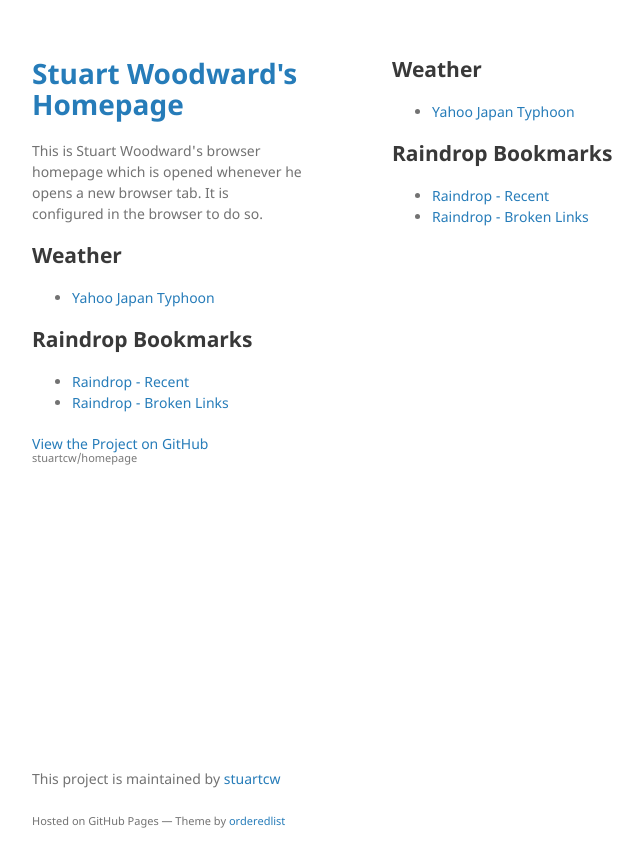
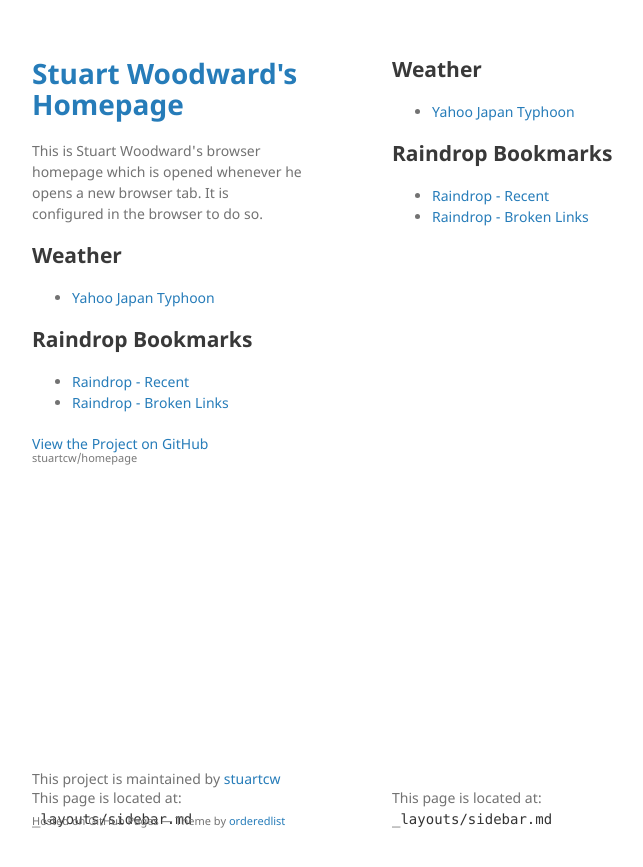
Before and after one commit to stuartcw/homepage, a Jekyll site: the page built from _layouts/sidebar.md, in a window 1280 px wide. Shown: the top 867 px of the page, without its empty margins (178-821 px from the left). Built offline with Jekyll 4.4.1, drawn with Linux system fonts in a browser that asks for light colours; our own code applies the rules of GitHub Pages for plain Markdown files.

Commit message:
Update sidebar.md

```diff
--- a/_layouts/sidebar.md
+++ b/_layouts/sidebar.md
@@ -7,3 +7,7 @@
 
 * [Raindrop - Recent](https://app.raindrop.io/my/0)
 * [Raindrop - Broken Links](https://app.raindrop.io/my/0/broken:true)
+
+<footer>
+  <p>This page is located at: <code>{{ page.path }}</code></p>
+</footer>
```
